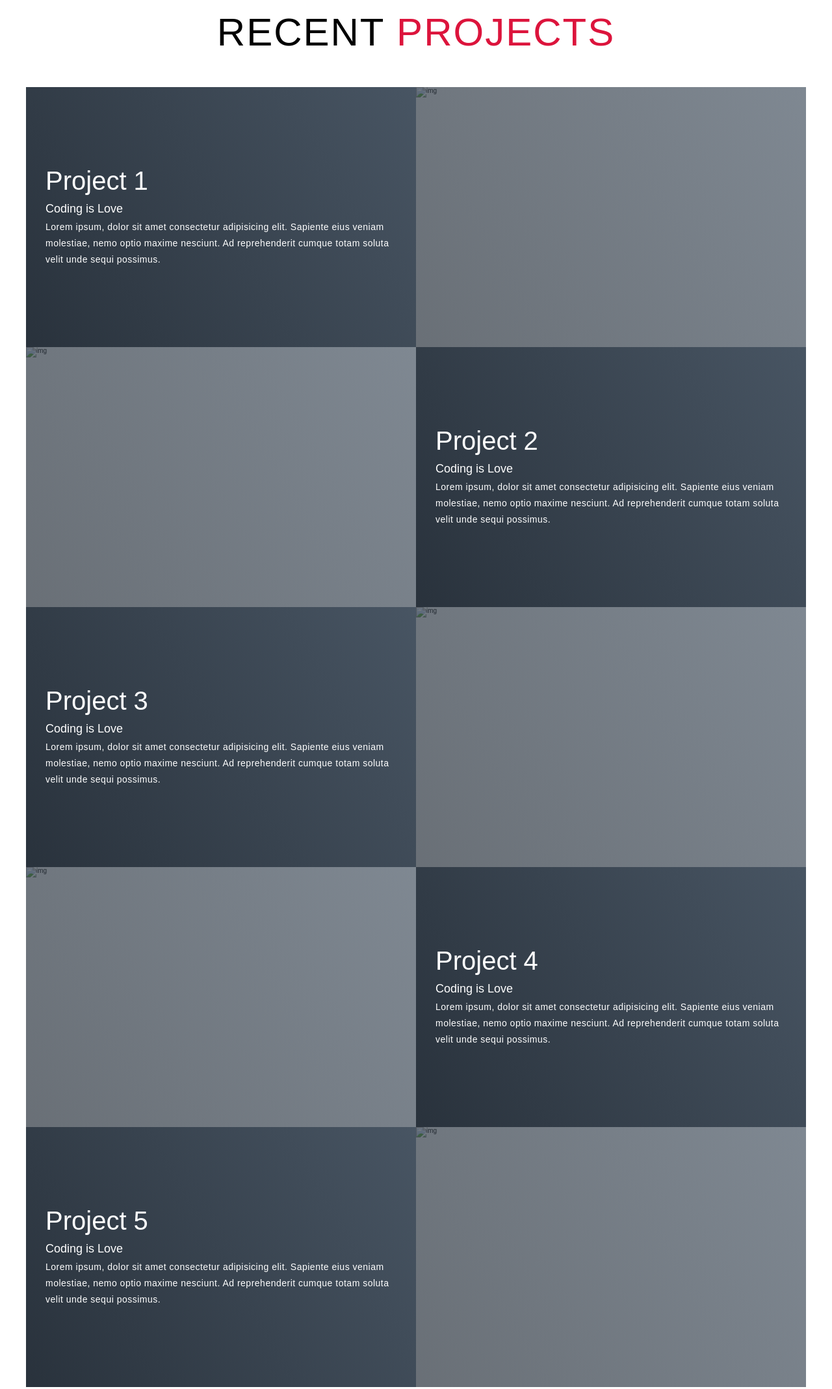
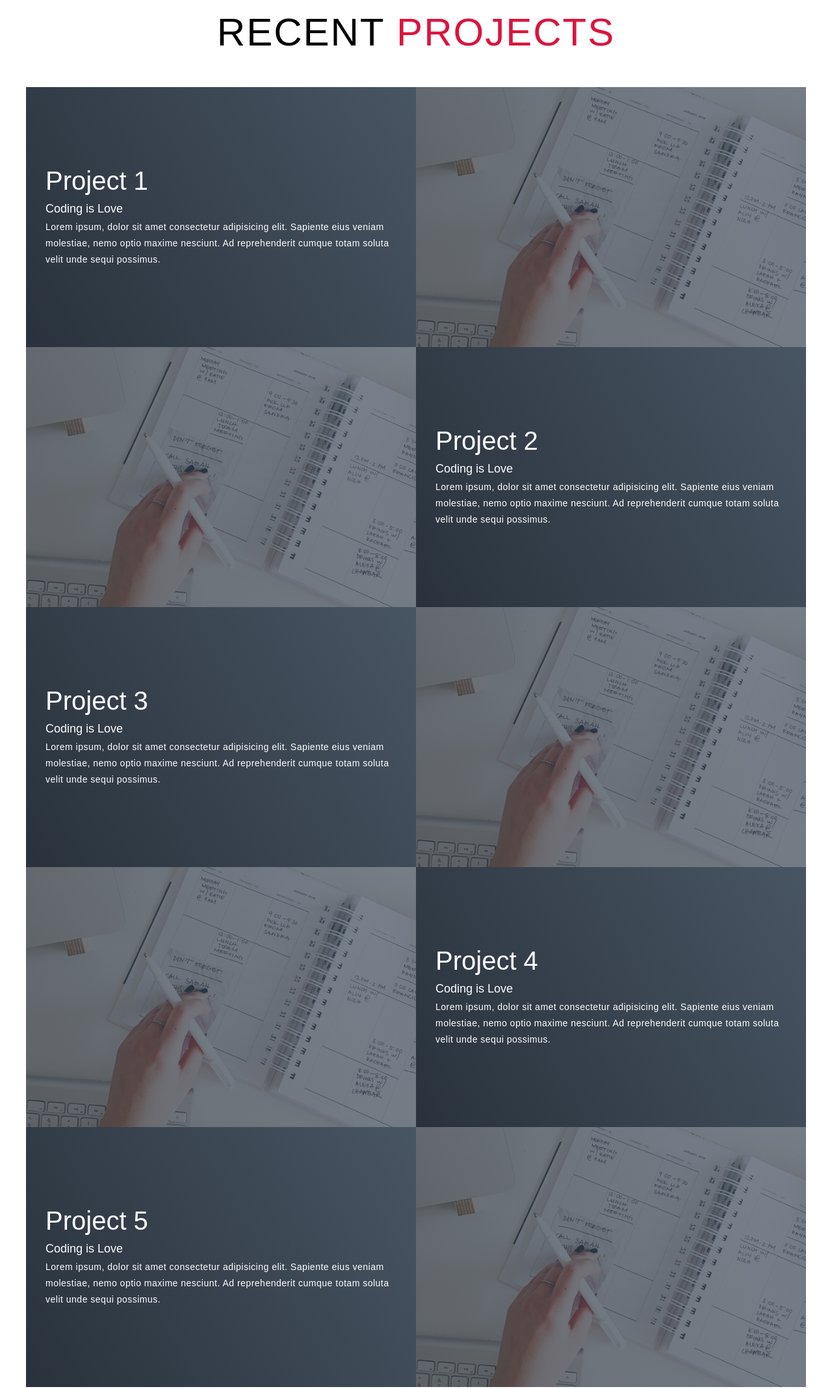
Before and after one commit to nachikethkavaddevi/HTML---CSS-Mini-Project---HTML---CSS-Mini-Project---9tgkkxscnmsi, a plain HTML site: page index.html in a window 1280 px wide. Shown: the part 1700-3837 px from the top of the page at 65% size. Drawn offline with Linux system fonts and the light colour scheme.

Commit message:
Update index.html

```diff
--- a/index.html
+++ b/index.html
@@ -114,7 +114,7 @@
                                 totam soluta velit unde sequi possimus.</p>
                         </div>
                         <div class="project-img">
-                        <img src="./images/service.png" alt="img">
+                        <img src="./service.png" alt="img">
                         </div>
                     </div>
                     <div class="project-item">
@@ -126,7 +126,7 @@
                                 totam soluta velit unde sequi possimus.</p>
                         </div>
                         <div class="project-img">
-                        <img src="./images/service.png" alt="img">
+                        <img src="./service.png" alt="img">
                         </div>
                     </div>
                     <div class="project-item">
@@ -138,7 +138,7 @@
                                 totam soluta velit unde sequi possimus.</p>
                         </div>
                         <div class="project-img">
-                        <img src="./images/service.png" alt="img">
+                        <img src="./service.png" alt="img">
                         </div>
                     </div><div class="project-item">
                         <div class="project-info">
@@ -149,7 +149,7 @@
                                 totam soluta velit unde sequi possimus.</p>
                         </div>
                         <div class="project-img">
-                        <img src="./images/service.png" alt="img">
+                        <img src="./service.png" alt="img">
                         </div>
                     </div>
                     <div class="project-item">
@@ -161,7 +161,7 @@
                                 totam soluta velit unde sequi possimus.</p>
                         </div>
                         <div class="project-img">
-                        <img src="./images/service.png" alt="img">
+                        <img src="./service.png" alt="img">
 
                         </div>
                     </div>
@@ -175,7 +175,7 @@
                 <div class="about container">
                     <div class="col-left">
                         <div class="about-img">
-                            <img src="./images/photo.png" alt="img">
+                            <img src="./photo.png" alt="img">
                         </div>
                     </div>
                     <div class="col-right">
```
